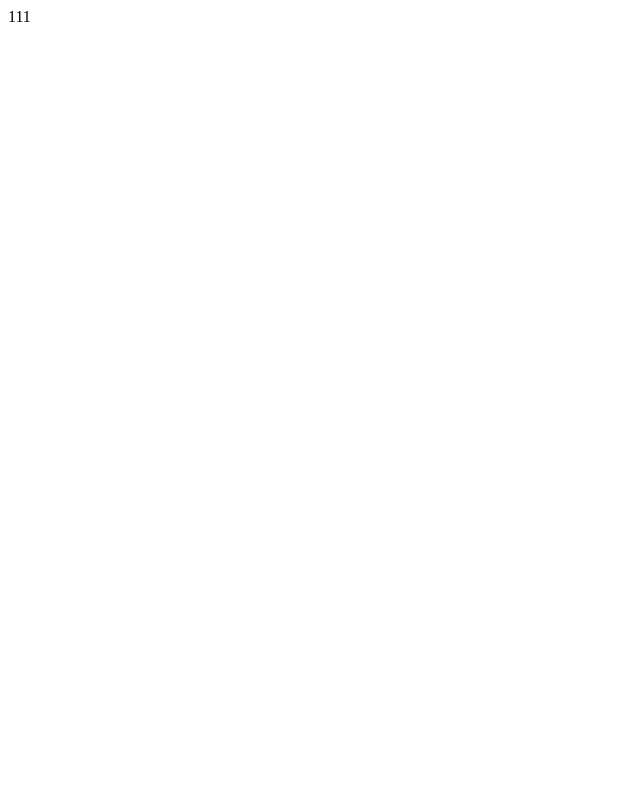
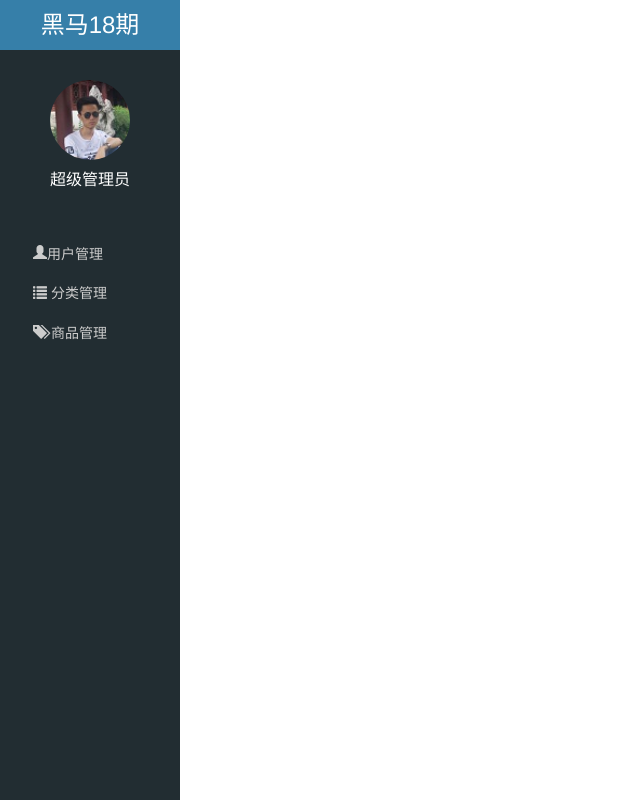
Before and after one commit to jqy950913/mytetao, a website: page public/back/index.html in a window 1280 px wide. Shown: the whole page, without its empty margins (0-640 px from the left). Drawn offline with Linux system fonts and the light colour scheme.

Commit message:
侧边栏样式
git commit -m 侧边栏样式
$ git commit -m 侧边栏样式
‘

```diff
--- a/public/back/css/commen.css
+++ b/public/back/css/commen.css
@@ -1,8 +1,77 @@
 @charset "UTF-8";
 
+html,body {
+  height: 100%;
+}
+
+a {
+  text-decoration: none;
+}
+
+/*lv ha*/
+a:link, a:visited, a:hover, a:active {
+  text-decoration: none;
+}
+* {
+  margin: 0;
+  padding: 0;
+  list-style: none;
+}
+/*登录页*/
 .body_bg{
   background-color: #222d32;
 }
 .mt_150{
   margin-top:150px;
 }
+
+/*侧边栏*/
+.lt_aside{
+  width: 180px;
+  height: 100%;
+  background-color: #222d32;
+}
+.lt_aside .brand a{
+  display: block;
+  width: 180px;
+  height: 50px;
+  line-height: 50px;
+  font-size: 24px;
+  color:#fff;
+  text-align: center;
+  background-color: #367fa9;
+}
+.lt_aside .user {
+  width: 180px;
+  height: 150px;
+}
+.lt_aside .user img {
+  width: 80px;
+  height: 80px;
+  display: block;
+  border-radius: 50%;
+  margin: 30px auto 0;
+}
+.lt_aside .user p {
+  height: 40px;
+  line-height: 40px;
+  color: #fff;
+  text-align: center;
+  font-size: 16px;
+}
+.lt_aside .nav a{
+  display: block;
+  height: 40px;
+  line-height: 40px;
+  padding-left: 30px;
+  color: #ccc;
+  border: 3px solid transparent;
+}
+.lt_aside .nav .child a{
+  padding-left: 50px;
+}
+.lt_aside .nav a.now {
+  border-left-color: #069;
+  background-color: #1d1f21;
+  color: #fff;
+}
--- a/public/back/index.html
+++ b/public/back/index.html
@@ -2,9 +2,51 @@
 <html lang="zh-CN">
 <head>
   <meta charset="UTF-8">
-  <title>Title</title>
+  <title>乐淘管理系统首页</title>
+  <link rel="stylesheet" href="lib/bootstrap/css/bootstrap.css">
+  <link rel="stylesheet" href="css/commen.css">
 </head>
+<script src="lib/jquery/jquery.js"></script>
+<script src="lib/bootstrap/js/bootstrap.js"></script>
 <body>
-111
+<!--侧边栏-->
+<div class="lt_aside">
+  <div class="brand">
+    <a href="index.html">黑马18期</a>
+  </div>
+  <div class="user">
+    <img src="images/default.jpg" alt="">
+    <p>超级管理员</p>
+  </div>
+  <div class="nav">
+    <ul>
+      <li>
+        <a href="user.html">
+          <span class="glyphicon glyphicon-user">用户管理</span>
+        </a>
+      </li>
+      <li>
+        <a href="javascript:;">
+          <span class="glyphicon glyphicon-list"></span>
+          分类管理
+        </a>
+        <div class="child" style="display: none">
+          <a  href="first.html">一级分类</a>
+          <a href="second.html">二级分类</a>
+        </div>
+      </li>
+      <li>
+        <a href="product.html">
+          <span class="glyphicon glyphicon-tags"></span>
+          商品管理
+        </a>
+      </li>
+    </ul>
+  </div>
+</div>
+<!--主体区-->
+<div class="lt_main">
+
+</div>
 </body>
 </html>
```
Also changed, not shown: public/back/js/commen.js (+13 -0 lines).
